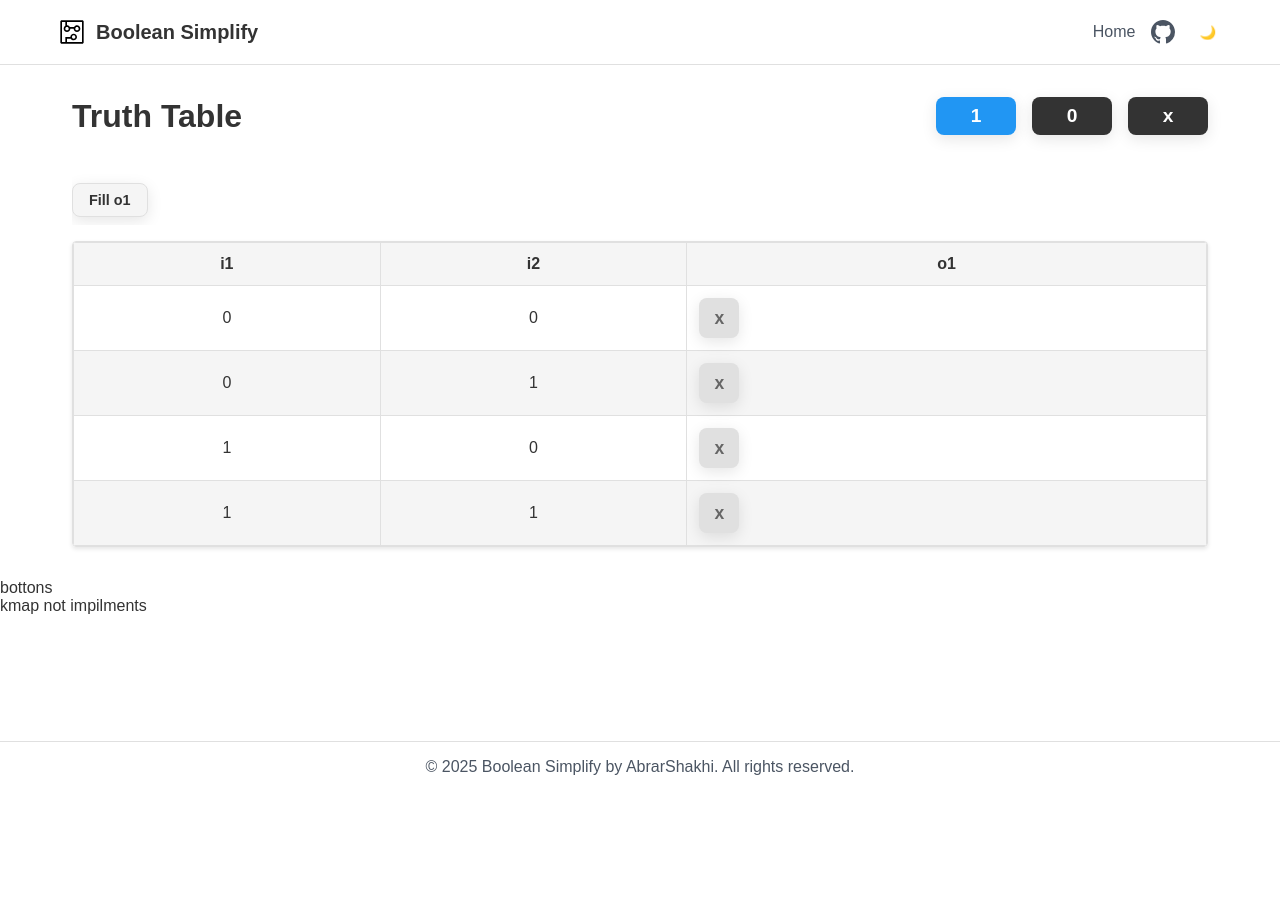
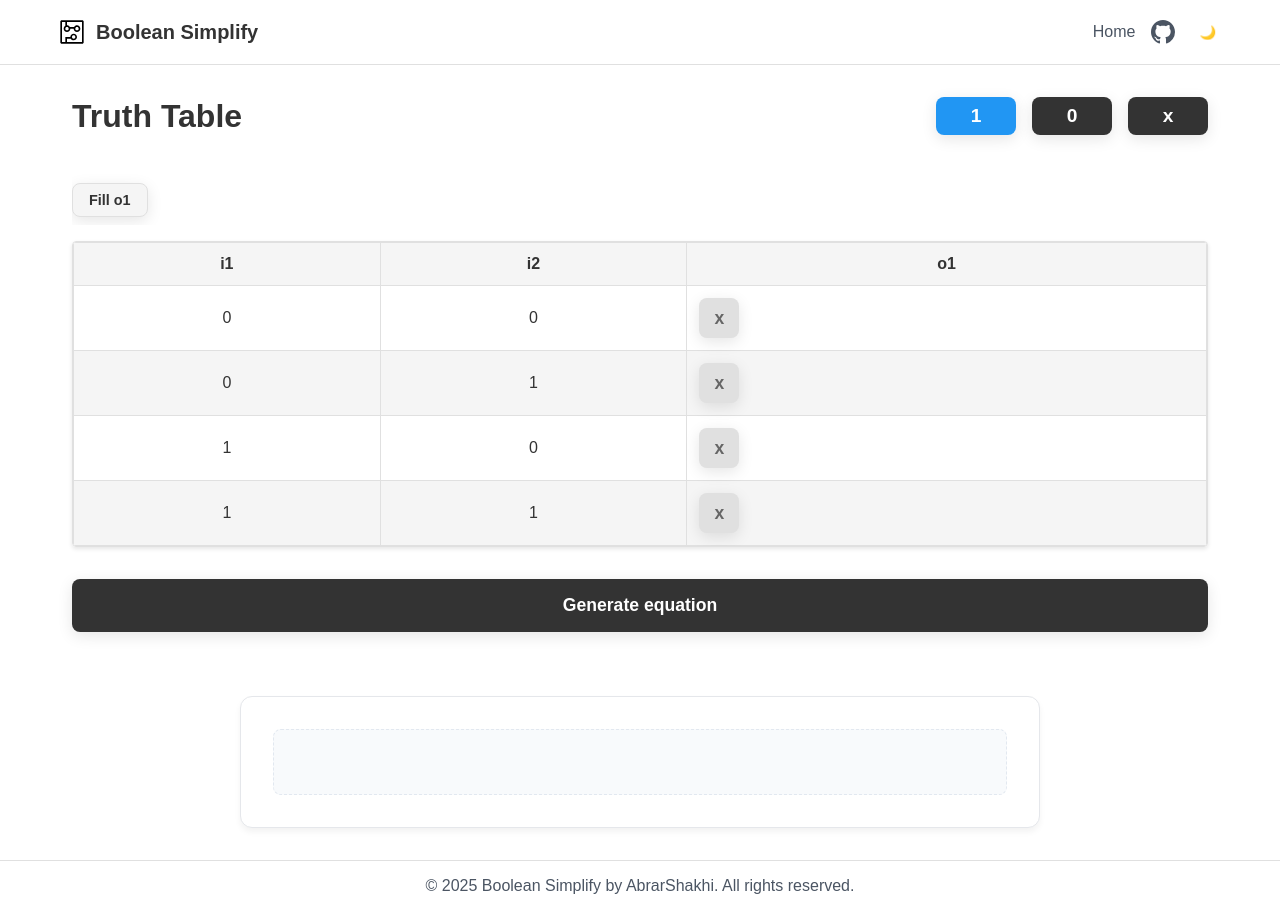
Before and after one commit to AbrarShakhi/boolean-simplify, a Next.js app: page /truthTable in a window 1280 px wide. Before the commit the page ends 800 px from the top, so only its background shows below. Built offline with nearby package versions, Linux system fonts and the light colour scheme.

Commit message:
equation generation

```diff
--- a/src/app/truthTable/page.module.css
+++ b/src/app/truthTable/page.module.css
@@ -216,3 +216,88 @@
     justify-content: flex-end;
   }
 }
+
+.equationSection {
+  margin: 2rem auto;
+  padding: 2rem;
+  max-width: 800px;
+  background-color: #ffffff;
+  border-radius: 12px;
+  box-shadow: 0 4px 6px rgba(0, 0, 0, 0.05);
+  border: 1px solid #e5e7eb;
+}
+
+.equationSection h2 {
+  color: #1a1a1a;
+  margin-bottom: 1.5rem;
+  font-size: 1.75rem;
+  font-weight: 700;
+  text-align: left;
+  position: relative;
+  padding-bottom: 0.75rem;
+}
+
+.equationSection h2::after {
+  content: '';
+  position: absolute;
+  bottom: 0;
+  left: 0;
+  width: 60px;
+  height: 3px;
+  background-color: #3b82f6;
+  border-radius: 2px;
+}
+
+.equation {
+  font-family: 'JetBrains Mono', 'Courier New', monospace;
+  font-size: 1.1rem;
+  font-weight: 600;
+  padding: 1rem 1.5rem;
+  margin: 0.75rem 0;
+  color: #2c3e50;
+  background-color: #f8fafc;
+  border-radius: 8px;
+  border: 1px solid #e2e8f0;
+  transition: all 0.2s ease;
+  text-align: left;
+}
+
+.equation:hover {
+  background-color: #f1f5f9;
+  transform: translateY(-1px);
+  box-shadow: 0 2px 4px rgba(0, 0, 0, 0.05);
+}
+
+.equation span {
+  font-weight: 700;
+  color: #3b82f6;
+  margin-right: 0.5rem;
+}
+
+/* Style for the empty state message */
+.equationSection > div:last-child {
+  text-align: center;
+  color: #64748b;
+  font-size: 1.1rem;
+  padding: 2rem;
+  background-color: #f8fafc;
+  border-radius: 8px;
+  border: 1px dashed #e2e8f0;
+}
+
+/* Responsive adjustments */
+@media (max-width: 768px) {
+  .equationSection {
+    margin: 1.5rem 1rem;
+    padding: 1.5rem;
+  }
+
+  .equationSection h2 {
+    font-size: 1.5rem;
+  }
+
+  .equation {
+    font-size: 1rem;
+    padding: 0.75rem 1rem;
+  }
+}
--- a/src/app/truthTable/page.tsx
+++ b/src/app/truthTable/page.tsx
@@ -3,7 +3,7 @@
 import { useSearchParams } from "next/navigation";
 import styles from "./page.module.css";
 import TruthTable from "../../engine/truthTable";
-// import KarnaughMap from "../../engine/karnaughMap";
+import KarnaughMap from "../../engine/karnaughMap";
 import { useState, useEffect } from "react";
 import { Button } from "@/components/Button/Button";
 
@@ -31,6 +31,7 @@ export default function TruthTablePage() {
   const [inputArray, setInputArray] = useState<number[][]>([]);
   const [outputArray, setOutputArray] = useState<number[][]>([]);
   const [selectedPen, setSelectedPen] = useState<PenType>(1);
+  const [equations, setEquations] = useState<string[]>([]);
 
   useEffect(() => {
     const tr = new TruthTable(numInputs, numOutputs);
@@ -78,9 +79,6 @@ export default function TruthTablePage() {
         : styles.outputX
     }`;
   };
-
-  if (truthTable) {
-  }
 
   return (
     <div>
@@ -160,9 +158,42 @@ export default function TruthTablePage() {
             </tbody>
           </table>
         </div>
+        <div className={styles.buttonSection}>
+          <Button
+            onClick={() => {
+              if (!truthTable) return;
+              const kmap = new KarnaughMap(truthTable);
+              const allEquations: string[] = [];
+
+              for (let output_pin_index = 0; output_pin_index < numOutputs; output_pin_index++) {
+                kmap.applyOutputToKmap(output_pin_index);
+                const quads = kmap.FindQuads();
+                const boolean_sop_array = kmap.EquationSOP(quads);
+                const boolean_sop_equation = kmap.sopToString(boolean_sop_array);
+                allEquations.push(boolean_sop_equation);
+              }
+              setEquations(allEquations);
+            }}
+            className={styles.actionButton}
+          >
+            Generate equation
+          </Button>
+        </div>
       </div>
-      <div>bottons</div>
-      <div>kmap not impilments</div>
+      <div className={styles.equationSection}>
+        {equations.length > 0 ? (
+          <div>
+            <h2>Simplified Boolean Equations:</h2>
+            {equations.map((equation, index) => (
+              <div key={index} className={styles.equation}>
+                <span>o{index + 1}</span> = {equation}
+              </div>
+            ))}
+          </div>
+        ) : (
+          <div></div>
+        )}
+      </div>
     </div>
   );
 }
--- a/src/engine/karnaughMap.ts
+++ b/src/engine/karnaughMap.ts
@@ -11,6 +11,12 @@ type Cell = {
   col: number;
 };
 
+/**
+ * Represents a Karnaugh Map (K-map) for boolean function minimization.
+ * A Karnaugh Map is a visual method used to simplify boolean algebra expressions.
+ * It provides a systematic way to find the minimum sum of products (SOP) form
+ * of a boolean function.
+ */
 export default class KarnaughMap {
   private truth_table: TruthTable;
   private num_of_variables_in_rows: number;
@@ -43,6 +49,12 @@ export default class KarnaughMap {
     );
   }
 
+  /**
+   * Generates a Gray code sequence for a given number of variables.
+   * Gray code is a binary numeral system where two successive values differ in only one bit.
+   * @param num_of_variables - Number of variables to generate Gray code for
+   * @returns Array of Gray code objects containing binary representation and decimal value
+   */
   private generateGrayCode(num_of_variables: number): GrayCode[] {
     if (num_of_variables <= 0) {
       return [];
@@ -81,6 +93,12 @@ export default class KarnaughMap {
     return gray_code;
   }
 
+  /**
+   * Converts a decimal number to its binary string representation.
+   * @param decimal - The decimal number to convert
+   * @returns Binary string representation
+   * @throws Error if decimal is negative
+   */
   public decimal_to_binary(decimal: number): string {
     if (decimal < 0) {
       throw new Error("Decimal value must be non-negative.");
@@ -93,6 +111,12 @@ export default class KarnaughMap {
     return binary;
   }
 
+  /**
+   * Converts a binary string to its decimal number representation.
+   * @param binary - The binary string to convert
+   * @returns Decimal number representation
+   * @throws Error if binary string contains non-binary characters
+   */
   public binary_to_decimal(binary: string): number {
     if (!/^[01]+$/.test(binary)) {
       throw new Error("Binary value must consist of only 0s and 1s.");
@@ -116,6 +140,13 @@ export default class KarnaughMap {
     return gray_code;
   }
 
+  /**
+   * Applies the output values from the truth table to the Karnaugh Map.
+   * Maps each output value to its corresponding position in the K-map based on
+   * the Gray code ordering of rows and columns.
+   * @param output_pin_index - Index of the output pin in the truth table
+   * @throws Error if output pin index is invalid
+   */
   public applyOutputToKmap(output_pin_index: number) {
     if (
       output_pin_index < 0 ||
@@ -142,6 +173,11 @@ export default class KarnaughMap {
     }
   }
 
+  /**
+   * Finds all possible quads (groups of 4 adjacent 1s) in the Karnaugh Map.
+   * Quads are used to identify terms that can be combined in the simplified boolean expression.
+   * @returns Array of quads, where each quad is an array of cell coordinates
+   */
   public FindQuads(): Cell[][] {
     const quads: Cell[][] = [];
 
@@ -254,6 +290,14 @@ export default class KarnaughMap {
     return quads;
   }
 
+  /**
+   * Handles boundary conditions for the Karnaugh Map by wrapping around edges.
+   * Since K-maps are considered to wrap around both horizontally and vertically,
+   * this method ensures proper indexing when accessing cells beyond the map boundaries.
+   * @param row - Row index
+   * @param col - Column index
+   * @returns Tuple of [row, col] with wrapped indices
+   */
   private otherBoundary(row: number, col: number): [number, number] {
     if (row < 0) {
       const nr = Math.abs(row) % this.row_gray_code.length;
@@ -316,6 +360,12 @@ export default class KarnaughMap {
     }
   }
 
+  /**
+   * Generates the Sum of Products (SOP) equation from the identified quads.
+   * Each quad represents a product term in the simplified boolean expression.
+   * @param quads - Array of quads identified in the K-map
+   * @returns Array of product terms, where each term is an array of literals
+   */
   public EquationSOP(quads: Cell[][]): string[][] {
     const sop: string[][] = [];
     for (const quad of quads) {
@@ -346,9 +396,9 @@ export default class KarnaughMap {
           }
           if (include) {
             if (bit === "0") {
-              products.push(`!i${i}`);
+              products.push(`i${i+ 1}'`);
             } else {
-              products.push(`i${i}`);
+              products.push(`i${i+ 1}`);
             }
           }
         }
@@ -368,9 +418,9 @@ export default class KarnaughMap {
           }
           if (include) {
             if (bit === "0") {
-              products.push(`!i${i + this.num_of_variables_in_rows}`);
+              products.push(`i${i + this.num_of_variables_in_rows + 1}'`);
             } else {
-              products.push(`i${i + this.num_of_variables_in_rows}`);
+              products.push(`i${i + this.num_of_variables_in_rows+ 1}`);
             }
           }
         }
@@ -380,4 +430,20 @@ export default class KarnaughMap {
     }
     return sop;
   }
+
+  /**
+   * Converts a Sum of Products (SOP) array into a formatted string representation.
+   * Each product term is joined with a dot (·) and all products are joined with a plus (+).
+   *
+   * @param sop - Array of product terms, where each term is an array of literals
+   * @returns Formatted string representation of the SOP expression
+   * @example
+   * // Input: [["i1", "i3'"], ["i0", "i3'"]]
+   * // Output: "i1 · i3' + i0 · i3'"
+   */
+  public sopToString(sop: string[][]): string {
+    if (sop.length === 0) return "";
+
+    return sop.map(products => products.join(" · ")).join(" + ");
+  }
 }
```
